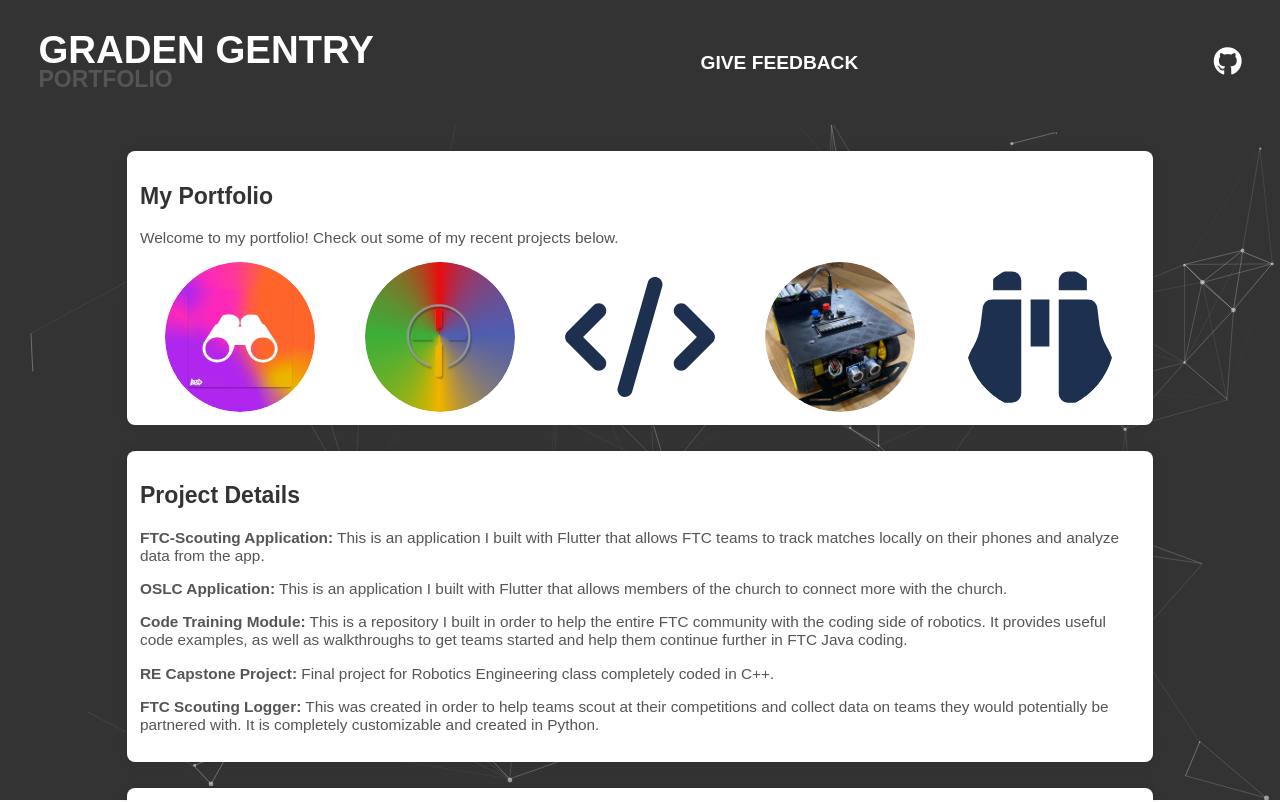
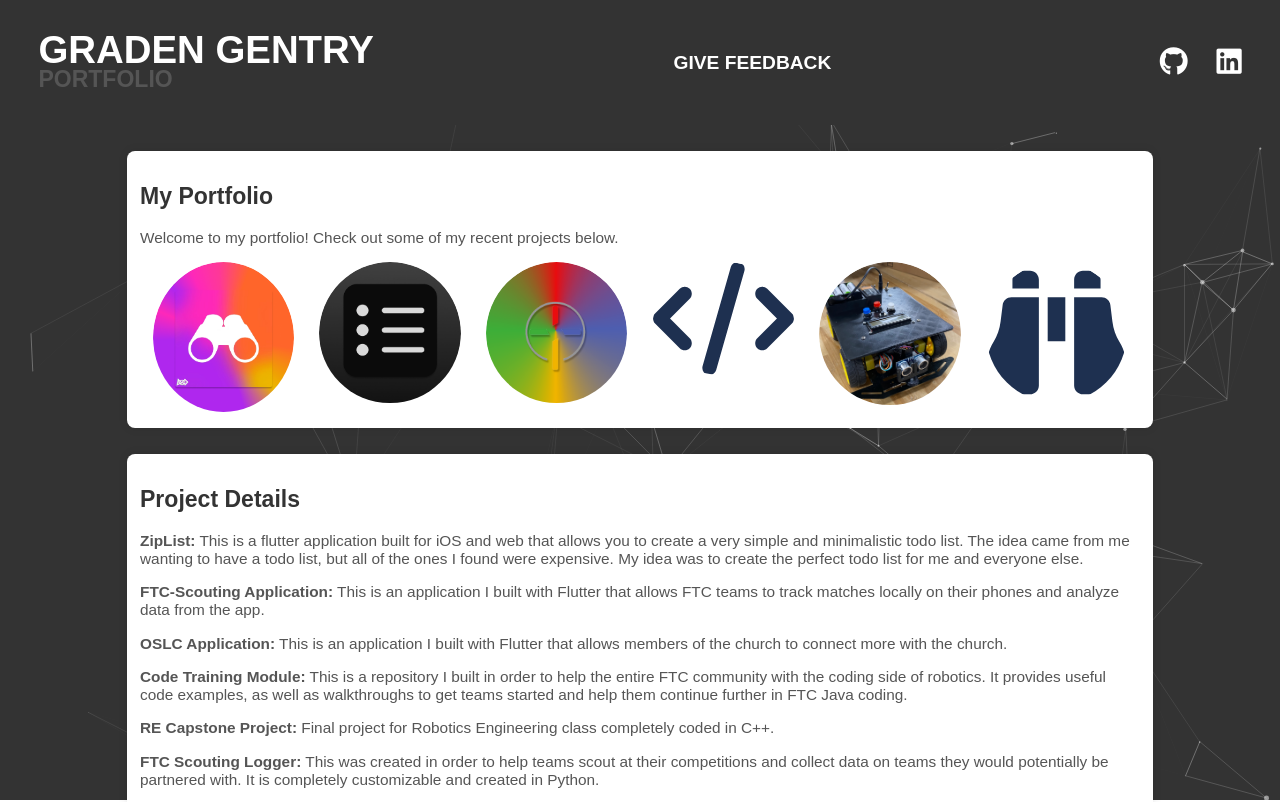
Before and after one commit to GramGra07/gg-web, a plain HTML site: page index.html in a window 1280 px wide. Shown: the top 802 px of the page. Drawn offline with nearby package versions, Linux system fonts and the light colour scheme.

Commit message:
add ziplist

```diff
--- a/index.html
+++ b/index.html
@@ -32,6 +32,11 @@
                 <a href="https://github.com/GramGra07" target="_blank"
                     ><i class="fab fa-github"></i
                 ></a>
+                <a
+                    href="www.linkedin.com/in/graden-gentry-149513321"
+                    target="_blank"
+                    ><i class="fab fa-linkedin"></i
+                ></a>
             </div>
         </header>
 
@@ -54,6 +59,15 @@
                             src="images/ftc.png"
                             class="image"
                             alt="FTC-Scouting"
+                        />
+                    </a>
+                </div>
+                <div class="portfolio-image">
+                    <a href="https://ziplist.web.app/" target="_blank">
+                        <img
+                            src="images/ziplist.png"
+                            class="image"
+                            alt="ZipList"
                         />
                     </a>
                 </div>
@@ -110,6 +124,14 @@
 
         <section class="active">
             <h2>Project Details</h2>
+            <p>
+                <strong>ZipList:</strong> This is a flutter application built
+                for iOS and web that allows you to create a very simple and
+                minimalistic todo list. The idea came from me wanting to have a
+                todo list, but all of the ones I found were expensive. My idea
+                was to create the perfect todo list for me and everyone else.
+            </p>
+            <p></p>
             <p>
                 <strong>FTC-Scouting Application:</strong> This is an
                 application I built with Flutter that allows FTC teams to track
@@ -188,7 +210,7 @@
 
             <br />
             <br />
-<!--             <h2>Languages and Tools</h2>
+            <!--             <h2>Languages and Tools</h2>
             <div>
                 <img
                     src="https://github.com/devicons/devicon/blob/master/icons/java/java-original-wordmark.svg"
@@ -299,6 +321,22 @@
         </section>
         <section class="active">
             <h1>Apps</h1>
+            <h2>ZipList</h2>
+            <a href="https://apps.apple.com/us/app/ziplist/id6639599555">
+                <img
+                    src="https://1000logos.net/wp-content/uploads/2016/10/Apple-Logo.png"
+                    alt="Apple Logo"
+                    style="width: 88.88888px; height: 50px"
+                />
+            </a>
+
+            <a href="https://ziplist.web.app/">
+                <img
+                    src="https://1000logos.net/wp-content/uploads/2016/11/Google-Symbol.png"
+                    alt="Google Logo"
+                    style="width: 88.88888px; height: 55px"
+                />
+            </a>
             <h2>AP Chem Kinetics Sim</h2>
 
             <a
--- a/styles.css
+++ b/styles.css
@@ -117,8 +117,8 @@ a:hover {
 }
 
 .portfolio-image {
-    width: 150px;
-    height: 150px;
+    width: 100%;
+    height: 100%;
     border-radius: 50%;
     overflow: hidden;
     margin: 0 1em;
```
Also changed, not shown: images/ziplist.png (added).
